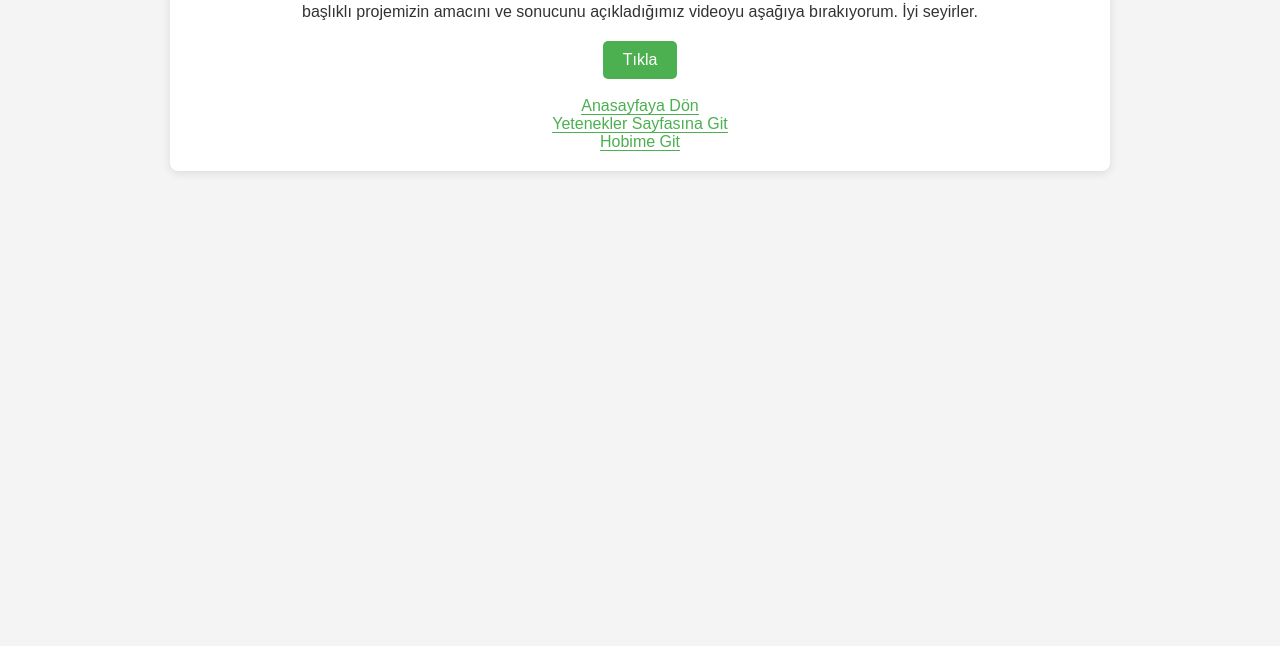
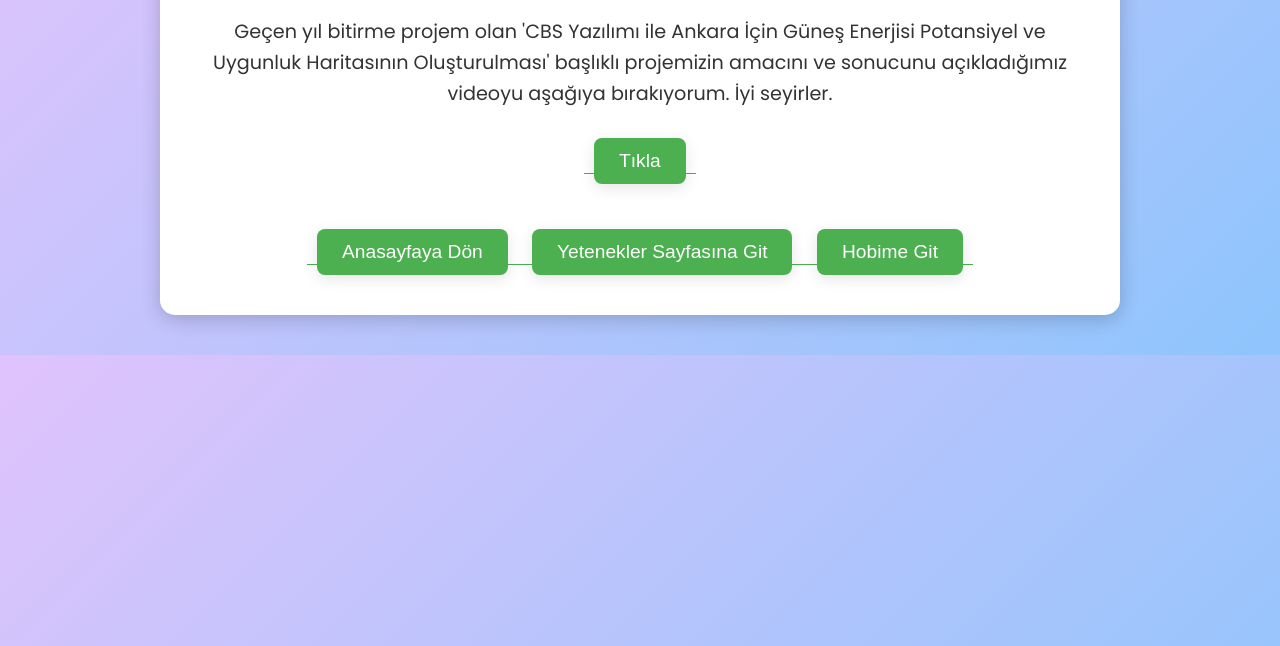
Before and after one commit to ezgigoc/cbsprogramlama, a plain HTML site: page makaleler.html in a window 1280 px wide. Shown: the part 154-800 px from the top of the page. Drawn offline with Linux system fonts and the light colour scheme.

Commit message:
İlk commit

```diff
--- a/makaleler.html
+++ b/makaleler.html
@@ -6,87 +6,108 @@
     <title>Makaleler</title>
     <link rel="stylesheet" href="styles.css">
     <style>
+        /* Google Font kullanımı */
+        @import url('https://fonts.googleapis.com/css2?family=Poppins:wght@300;400;600&display=swap');
+
         body {
-            text-align: center; /* Metinleri ortada hizala */
-            background-color: #f4f4f4; /* Arka plan rengi */
-            font-family: Arial, sans-serif; /* Yazı fontu */
+            text-align: center;
+            background: linear-gradient(135deg, #e0c3fc, #8ec5fc); /* Açık mor gradient */
+            font-family: 'Poppins', sans-serif;
+            color: #333;
+            margin: 0;
+            padding: 0;
         }
 
         .container {
-            margin: 20px auto;
-            padding: 20px;
-            width: 80%; /* İçerik genişliği */
-            background-color: #fff; /* Beyaz arka plan */
-            border-radius: 8px; /* Köşe yuvarlama */
-            box-shadow: 0 2px 10px rgba(0, 0, 0, 0.1); /* Gölge efekti */
-            animation: fadeIn 1s; /* Fade-in animasyonu */
+            margin: 40px auto;
+            padding: 30px;
+            width: 80%;
+            background-color: #fff;
+            border-radius: 15px;
+            box-shadow: 0 4px 20px rgba(0, 0, 0, 0.2);
+            animation: fadeIn 1s ease-in-out;
         }
 
         @keyframes fadeIn {
             from {
-                opacity: 0; /* Başlangıç opaklığı */
+                opacity: 0;
             }
             to {
-                opacity: 1; /* Bitiş opaklığı */
+                opacity: 1;
             }
         }
 
         h2 {
-            color: #4CAF50; /* Başlık rengi */
-            animation: slideIn 0.5s ease-in-out; /* Slide-in animasyonu */
+            color: #4CAF50; /* Başlık yeşil */
+            animation: slideIn 0.5s ease-in-out;
+            font-size: 2em;
         }
 
         @keyframes slideIn {
             from {
-                transform: translateY(-20px); /* Yukarı kaydır */
-                opacity: 0; /* Başlangıç opaklığı */
+                transform: translateY(-20px);
+                opacity: 0;
             }
             to {
-                transform: translateY(0); /* Normal konuma döner */
-                opacity: 1; /* Bitiş opaklığı */
+                transform: translateY(0);
+                opacity: 1;
             }
         }
 
         p {
-            line-height: 1.6; /* Satır aralığı */
-            animation: fadeIn 1s ease-in-out; /* Fade-in animasyonu */
+            line-height: 1.6;
+            font-size: 1.2em;
+            animation: fadeIn 1s ease-in-out;
+            color: #333;
         }
 
+        /* Buton stilleri */
         button {
-            padding: 10px 20px;
-            background-color: #4CAF50; /* Buton rengi */
-            color: white; /* Yazı rengi */
+            padding: 12px 25px;
+            background-color: #4CAF50; /* Buton yeşil */
+            color: white;
             border: none;
-            border-radius: 5px; /* Buton köşeleri yuvarla */
-            cursor: pointer; /* Fare işaretçisi */
-            font-size: 16px;
-            transition: background-color 0.3s; /* Geçiş efekti */
-            animation: bounce 0.5s infinite alternate; /* Bounce animasyonu */
+            border-radius: 8px;
+            cursor: pointer;
+            font-size: 1.2em;
+            transition: background-color 0.3s ease, transform 0.3s ease; /* Geçiş efekti */
+            animation: pulse 1s infinite alternate;
+            box-shadow: 0 4px 15px rgba(0, 0, 0, 0.1); /* Hafif gölge */
+            margin: 10px; /* Butonlar arasında boşluk */
         }
 
-        @keyframes bounce {
-            from {
-                transform: translateY(0); /* Başlangıç konumu */
+        @keyframes pulse {
+            0% {
+                transform: scale(1);
             }
-            to {
-                transform: translateY(-5px); /* Yukarı kaydır */
+            50% {
+                transform: scale(1.05);
+            }
+            100% {
+                transform: scale(1);
             }
         }
 
         button:hover {
-            background-color: #45a049; /* Hover efekti */
+            background-color: #8ec5fc; /* Hover mor */
+            color: #fff;
+            box-shadow: 0 8px 15px rgba(76, 175, 80, 0.3); /* Hover gölge */
+            transform: translateY(-3px); /* Hover yükselme efekti */
         }
 
-        a {
-            text-decoration: none;
-            color: #4CAF50;
-            border-bottom: 1px solid #4CAF50;
-            transition: color 0.3s, border-bottom 0.3s; /* Geçiş efekti */
-        }
+        /* Mobil uyum için düzenleme */
+        @media (max-width: 768px) {
+            .container {
+                width: 95%;
+            }
 
-        a:hover {
-            color: #333;
-            border-bottom: 1px solid #333;
+            h2 {
+                font-size: 1.5em;
+            }
+
+            p, button {
+                font-size: 1em;
+            }
         }
     </style>
 </head>
@@ -101,11 +122,17 @@
         </a>
 
         <br><br>
-        <a href="index.html">Anasayfaya Dön</a>
-        <br>
-        <a href="yetenekler.html">Yetenekler Sayfasına Git</a>
-        <br>
-        <a href="hobim.html">Hobime Git</a> <!-- Hobi bağlantısı eklendi -->
+        <a href="index.html">
+            <button>Anasayfaya Dön</button>
+        </a>
+
+        <a href="yetenekler.html">
+            <button>Yetenekler Sayfasına Git</button>
+        </a>
+
+        <a href="hobim.html">
+            <button>Hobime Git</button>
+        </a>
     </div>
 </body>
 </html>
```
